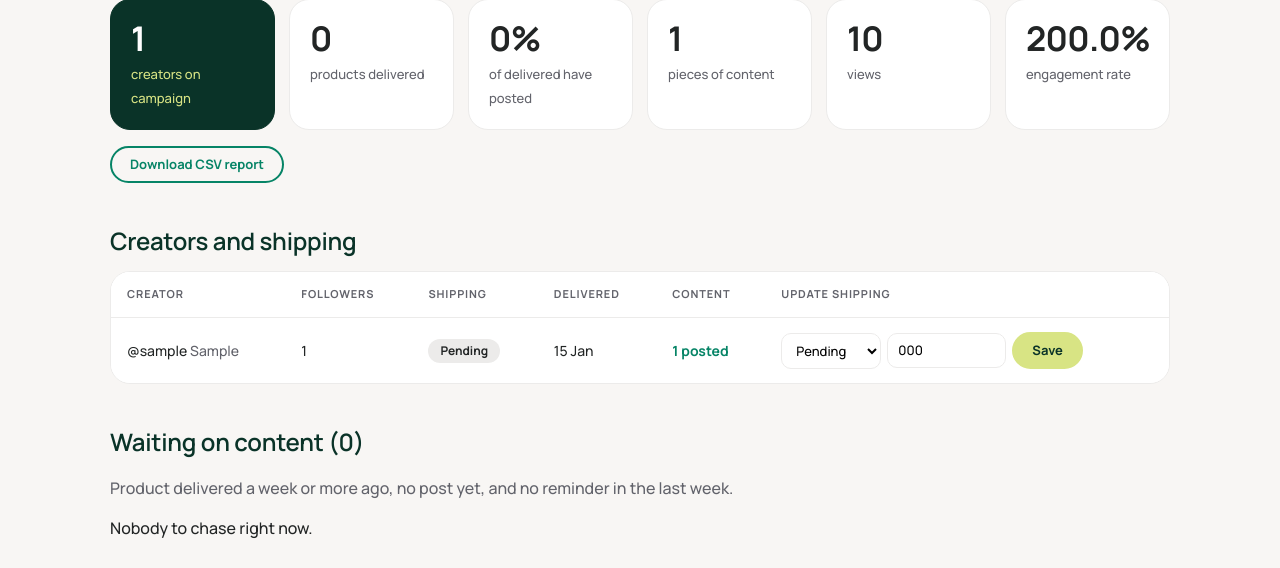
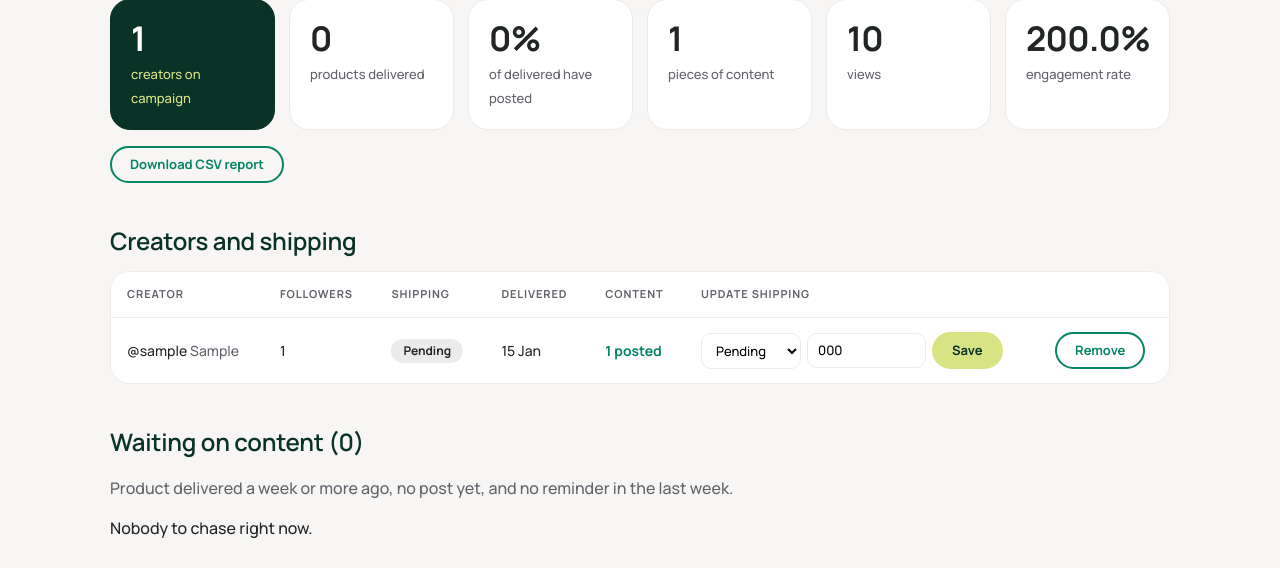
Before and after one commit to D130903/creator-campaign-hub, a Django app: page /campaigns/1/ in a window 1280 px wide. Shown: the part 401-969 px from the top of the page. Run offline with Django 5.2, Linux system fonts and the light colour scheme; a user stored in the database is signed in; tables that the repository leaves empty hold one stand-in row (values such as "Sample post").

Commit message:
Add a Remove button to take a creator off a campaign
Asks for confirmation first. The creator stays in the database for other campaigns.
Hidden in the read-only demo, like the other buttons. Adds a test (19 total).

Co-Authored-By: Claude Opus 5.5 <noreply@anthropic.com>

```diff
--- a/campaigns/templates/campaigns/campaign_detail.html
+++ b/campaigns/templates/campaigns/campaign_detail.html
@@ -21,7 +21,7 @@
 
 <h2>Creators and shipping</h2>
 <div class="table-wrap"><table>
-  <tr><th>Creator</th><th>Followers</th><th>Shipping</th><th>Delivered</th><th>Content</th><th>Update shipping</th></tr>
+  <tr><th>Creator</th><th>Followers</th><th>Shipping</th><th>Delivered</th><th>Content</th><th>Update shipping</th>{% if not static_demo %}<th></th>{% endif %}</tr>
   {% for a in assignments %}
   <tr>
     <td>{{ a.creator }} <span class="muted">{{ a.creator.suburb }}</span></td>
@@ -37,6 +37,11 @@
         <button>Save</button>
       </form>{% endif %}
     </td>
+    {% if not static_demo %}<td>
+      <form method="post" action="{% url 'campaigns:remove_creator' a.pk %}" onsubmit="return confirm('Remove {{ a.creator }} from this campaign? Their logged posts are removed too.');">{% csrf_token %}
+        <button class="btn secondary">Remove</button>
+      </form>
+    </td>{% endif %}
   </tr>
   {% empty %}
   <tr><td colspan="6">No creators yet. Pick some from the recommendations below.</td></tr>
--- a/campaigns/tests.py
+++ b/campaigns/tests.py
@@ -159,6 +159,12 @@ class ViewTests(CampaignTestCase):
         assignment.refresh_from_db()
         self.assertEqual(assignment.shipping_status, "pending")
 
+    def test_remove_creator_takes_them_off_the_campaign_only(self):
+        assignment = Assignment.objects.create(campaign=self.campaign, creator=make_creator("gone"))
+        self.client.post(reverse("campaigns:remove_creator", args=[assignment.pk]))
+        self.assertFalse(self.campaign.assignments.exists())
+        self.assertTrue(Creator.objects.filter(handle="gone").exists())  # still available for other campaigns
+
     def test_signed_out_visitors_are_sent_to_sign_in(self):
         self.client.logout()
         for url in (reverse("campaigns:list"), reverse("campaigns:export_csv", args=[self.campaign.pk])):
--- a/campaigns/urls.py
+++ b/campaigns/urls.py
@@ -11,4 +11,5 @@ urlpatterns = [
     path("campaigns/<int:pk>/send-reminders/", views.send_reminders, name="send_reminders"),
     path("campaigns/<int:pk>/report.csv", views.export_csv, name="export_csv"),
     path("assignments/<int:pk>/shipping/", views.update_shipping, name="update_shipping"),
+    path("assignments/<int:pk>/remove/", views.remove_creator, name="remove_creator"),
 ]
--- a/campaigns/views.py
+++ b/campaigns/views.py
@@ -58,6 +58,16 @@ def update_shipping(request, pk):
 
 
 @require_POST
+def remove_creator(request, pk):
+    """Take a creator off a campaign. The creator stays in the database for other campaigns."""
+    assignment = get_object_or_404(Assignment.objects.select_related("campaign", "creator"), pk=pk)
+    campaign, creator = assignment.campaign, assignment.creator
+    assignment.delete()
+    messages.success(request, f"Removed {creator} from the campaign.")
+    return redirect(campaign)
+
+
+@require_POST
 def send_reminders(request, pk):
     campaign = get_object_or_404(Campaign, pk=pk)
     due = services.creators_to_chase(campaign, date.today())
```
